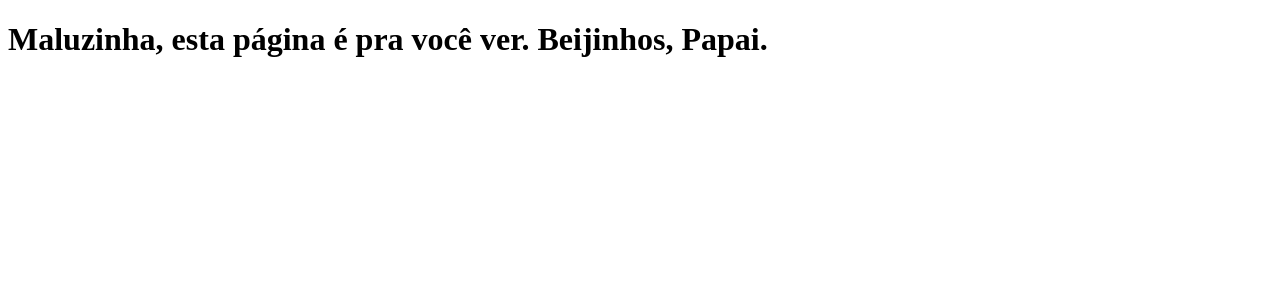
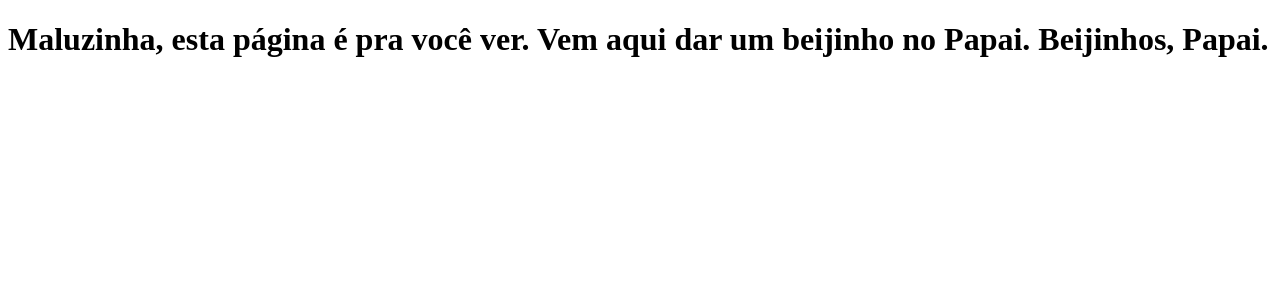
Before and after one commit to mrjimenez/clone-tabnews, a Next.js app: page / in a window 1280 px wide. Shown: the top 300 px of the page. Built offline with nearby package versions, Linux system fonts and the light colour scheme.

Commit message:
Atualiza a página

```diff
--- a/pages/index.js
+++ b/pages/index.js
@@ -1,5 +1,5 @@
 function Home() {
-    return <h1>Maluzinha, esta página é pra você ver. Beijinhos, Papai.</h1>
+    return <h1>Maluzinha, esta página é pra você ver. Vem aqui dar um beijinho no Papai. Beijinhos, Papai.</h1>
 }
 
 export default Home;
```
